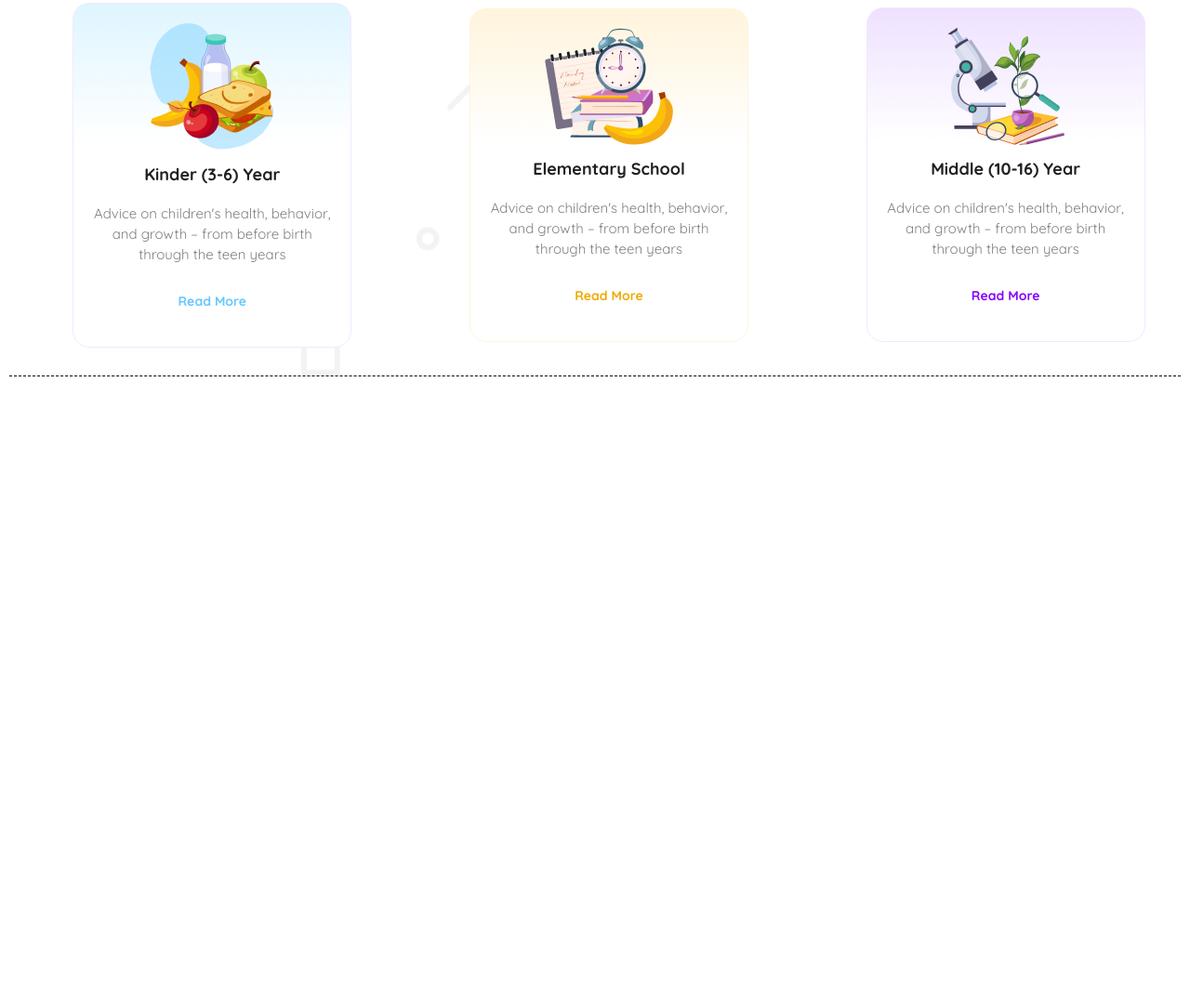
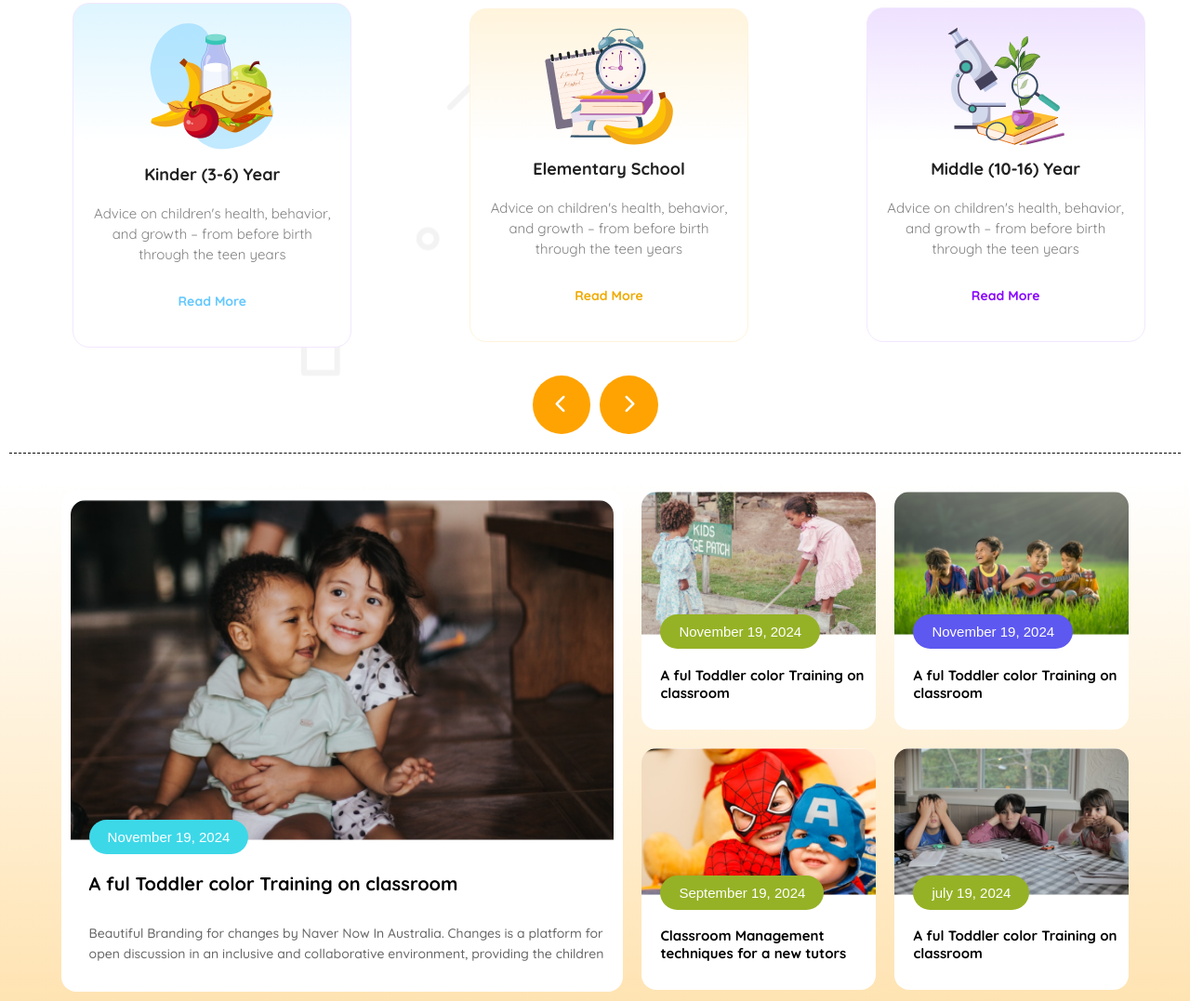
Before and after one commit to gmaidipu2024/2nd-Assignment-PH, a plain HTML site: page index.html in a window 1280 px wide. Shown: the part 907-1984 px from the top of the page at 93% size. Before the commit the page ends 1342 px from the top, so only its background shows below. Drawn offline with Linux system fonts and the light colour scheme.

Commit message:
stories part Update

```diff
--- a/Style.css
+++ b/Style.css
@@ -258,6 +258,147 @@ h2{
   background: linear-gradient(180.00deg, rgb(238, 225, 255),rgba(255, 255, 255, 0) 40%),rgb(255, 255, 255);
   border: 0.94px solid rgb(242, 232, 255);
 }
+.arrybtn{
+  display: flex;
+  justify-content: center;
+  align-items: center;
+  gap: 10px;
+}
+.arrybtn button{
+  background-color: #FEA301;
+  font-size: 20px;
+  color: white;
+  border-radius: 100%;
+  border: none;
+  padding: 20px  25px ;
+  margin-bottom: 20px;
+}
+.stories{
+
+  background:linear-gradient(0.00deg, rgba(254, 163, 1, 0.3),rgba(255, 255, 255, 0.3) 100%);
+}
+.sub-stories{
+  /* display: grid;
+  grid-template-columns: repeat(2, 1fr); */
+  display: flex;
+  justify-content: center;
+  align-items: center;
+  gap: 20px;
+}
+.sub-stories1 img{
+  width: 100%;
+  border-radius: 16px 16px 0px 0px;
+}
+
+.sub-stories1{
+  width: 48%;
+  align-self: start;
+  background-color: #FFFFFF;
+  border-radius: 16px ;
+  padding: 10px;
+
+}
+.sub-stories1 h2{
+  padding: 30px 0px;
+  text-align: start;
+  color: #000000;
+  font-size: 20px;
+  font-weight: 700;
+  margin-left: 20px;
+}
+.sub-stories1 p{
+  font-size: 14px;
+  color: #666666;
+  font-weight: 500;
+  line-height: 22px;
+  margin-bottom: 20px;
+  margin-left: 20px;
+}
+.sub-stories2 h2{
+  padding: 30px 0px;
+  text-align: start;
+  color: #000000;
+  font-size: 15px;
+  font-weight: 700;
+  margin-left: 20px;
+}
+.abbtn{
+  color: white;
+  background-color: #3CD8E8;
+  border-radius: 50px;
+  border: none;
+  padding: 10px  20px;
+  font-size: 15px;
+  margin-top: -2%;
+  margin-left: 20px;
+  margin-bottom: 10px;
+  position: absolute;
+}
+.abbtn2{
+  color: white;
+  background-color: #95B226;
+  border-radius: 50px;
+  border: none;
+  padding: 10px  20px;
+  font-size: 15px;
+  margin-top: -2%;
+  margin-left: 20px;
+  margin-bottom: 10px;
+  position: absolute;
+}
+.abbtn3{
+  color: white;
+  background-color:#5D58F0;
+  border-radius: 50px;
+  border: none;
+  padding: 10px  20px;
+  font-size: 15px;
+  margin-top: -2%;
+  margin-left: 20px;
+  margin-bottom: 10px;
+  position: absolute;
+}
+.abbtn4{
+  color: white;
+  background-color: #95B226;
+  border-radius: 50px;
+  border: none;
+  padding: 10px  20px;
+  font-size: 15px;
+  margin-top: -2%;
+  margin-left: 20px;
+  margin-bottom: 10px;
+  position: absolute;
+}
+.abbtn5{
+  color: white;
+  background-color: #95B226;
+  border-radius: 50px;
+  border: none;
+  padding: 10px  20px;
+  font-size: 15px;
+  margin-top: -2%;
+  margin-left: 20px;
+  margin-bottom: 10px;
+  position: absolute;
+}
+.sub-stories2{
+  display: grid;
+  grid-template-columns: repeat(2, 1fr);
+  justify-content: center;
+  align-items: center;
+  gap: 20px;
+}
+.mini-stories{
+  background-color: #FFFFFF;
+  border-radius: 16px ;
+  width: 252px;
+}
+.storiimg{
+  border-radius: 16px 16px 0px 0px;
+  width: 100%;
+}
+
 
 @media only screen and (max-width:576px) {
   .responsiv-btn{
@@ -318,5 +459,54 @@ h2{
     margin-top: 10px;
     margin-bottom: 10px;
   }
+  .arrybtn{
+    display: none;
+  }
+  .sub-stories1{
+    display: none;
+  }
+  .sub-stories2{
+    display: grid;
+    grid-template-columns: repeat(2,1fr);
+    width: auto;
+  }
+  .mini-stories{
+    background-color: #FFFFFF;
+    border-radius: 16px ;
+    width:auto;
+  }
+  .abbtn5{
+    font-size: 8px;
+    margin-top: -5%;
+    margin-left: 10px;
+    padding: 10px 20px;
 
+  }
+  .abbtn4{
+    font-size: 10px;
+    margin-top: -5%;
+    margin-left: 10px;
+    padding: 10px;
+
+  }
+  .abbtn3{
+    font-size: 10px;
+    margin-top: -5%;
+    margin-left: 10px;
+    padding: 10px;
+
+  }
+  .abbtn2{
+    font-size: 10px;
+    margin-top: -5%;
+    margin-left: 10px;
+    padding: 10px;
+
+  }
+  .sub-stories2 h2{
+
+
+    font-size: 12px;
+
+  }
 }
--- a/index.html
+++ b/index.html
@@ -75,7 +75,63 @@
               <p>Advice on children's health, behavior, and growth – from before birth through the teen years</p>
               <a href="">Read More</a>
             </div>
+
           </div>
+          <div class="arrybtn">
+            <button><i class="fa-solid fa-chevron-left"></i></button>
+            <button><i class="fa-solid fa-chevron-right"></i> </button>
+
+          </div>
+      </div>
+
+    </section>
+    <section class="stories container">
+      <div class="sub-stories" >
+        <div class="sub-stories1">
+          <div>
+            <img src="./assets/story-1.png" alt="">
+          </div>
+          <div >
+            <button class="abbtn" >November 19, 2024</button>
+            <h2> A ful Toddler color Training on classroom</h2>
+            <p> Beautiful Branding for changes by Naver Now In Australia. Changes is a platform for open discussion in an inclusive and collaborative environment, providing the children</p>
+          </div>
+
+        </div>
+
+        <div class="sub-stories2">
+          <div class="mini-stories">
+            <div><img class="storiimg" src="./assets/story-2.png" alt=""></div>
+            <div>
+              <button class="abbtn2">November 19, 2024</button>
+              <h2> A ful Toddler color Training on classroom</h2>
+            </div>
+
+          </div>
+          <div class="mini-stories">
+            <div>
+              <div><img class="storiimg" src="./assets/story-3.png" alt=""></div>
+              <button class="abbtn3">November 19, 2024</button>
+              <h2> A ful Toddler color Training on classroom</h2>
+            </div>
+          </div>
+          <div class="mini-stories">
+            <div>
+              <div><img class="storiimg" src="./assets/story-4.png" alt=""></div>
+              <button class="abbtn4">September 19, 2024</button>
+              <h2> Classroom Management techniques for a new tutors</h2>
+            </div>
+          </div>
+          <div class="mini-stories">
+            <div>
+              <div><img class="storiimg" src="./assets/story-5.png" alt=""></div>
+              <button class="abbtn5">july 19, 2024</button>
+              <h2> A ful Toddler color Training on classroom</h2>
+            </div>
+          </div>
+        </div>
+
+
       </div>
     </section>
 
```
Also changed, not shown: assets/ary.png (added).
